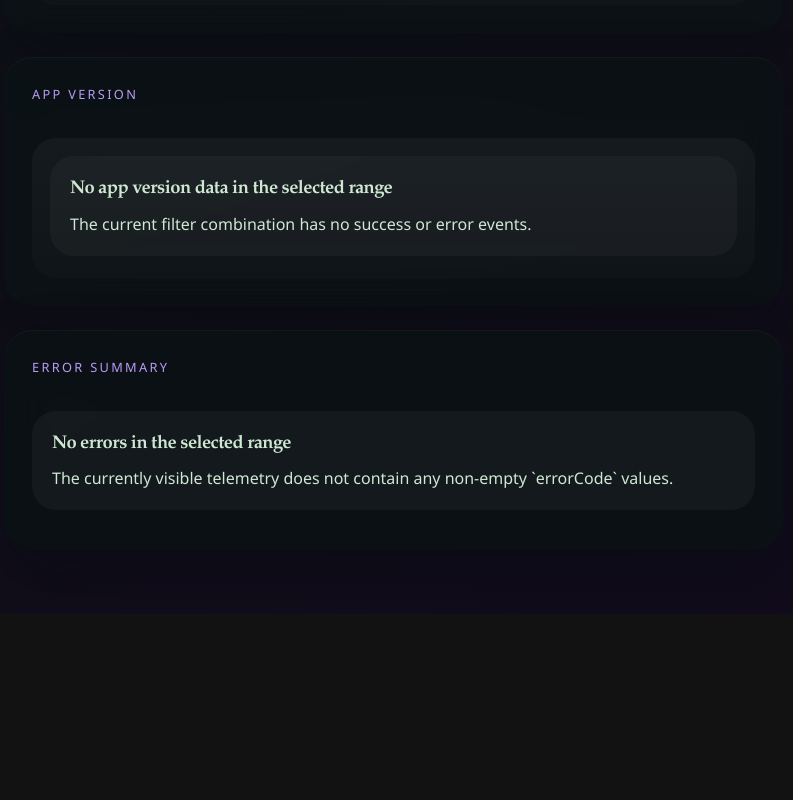
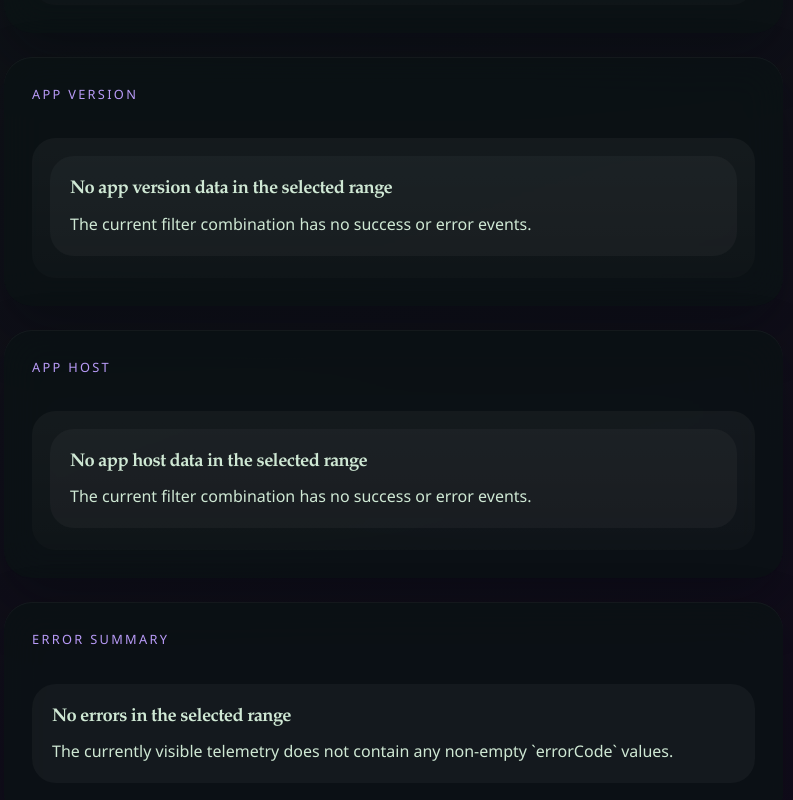
Before and after one commit to hynek-jina/nostr-analytics, a React (Vite) app in the folder apps/analytics-dashboard/: page / in a window 1280 px wide. Shown: the part 2222-3022 px from the top of the page, without its empty margins (46-839 px from the left). Before the commit the page ends 2836 px from the top, so only its background shows below. Built offline with nearby package versions, Linux system fonts and the light colour scheme.

Commit message:
domain added

```diff
--- a/apps/analytics-dashboard/src/App.tsx
+++ b/apps/analytics-dashboard/src/App.tsx
@@ -13,6 +13,7 @@
 } from "./lib/identity";
 import { fetchAccountProfile, fetchTelemetryForCollector } from "./lib/nostr";
 import {
+  buildAppHostSeries,
   buildAppRuntimeSeries,
   buildAppVersionSeries,
   buildDailySeries,
@@ -76,6 +77,7 @@
 const UNKNOWN_DEVICE_PLATFORM_FILTER_VALUE = "__unknown_device_platform__";
 const UNKNOWN_APP_RUNTIME_FILTER_VALUE = "__unknown_app_runtime__";
 const UNKNOWN_APP_VERSION_FILTER_VALUE = "__unknown_app_version__";
+const UNKNOWN_APP_HOST_FILTER_VALUE = "__unknown_app_host__";
 
 const isObjectRecord = (value: unknown): value is Record<string, unknown> => {
   return typeof value === "object" && value !== null;
@@ -254,6 +256,10 @@
   return appVersion ?? "Unknown version";
 };
 
+const formatAppHostLabel = (appHost: string | null): string => {
+  return appHost ?? "Unknown host";
+};
+
 const toggleSelection = <T,>(current: readonly T[], value: T): T[] => {
   return current.includes(value)
     ? current.filter((item) => item !== value)
@@ -325,6 +331,20 @@
   return telemetry.filter((item) => {
     const appVersion = item.appVersion ?? UNKNOWN_APP_VERSION_FILTER_VALUE;
     return appVersions.includes(appVersion);
+  });
+};
+
+const applyAppHostFilter = (
+  telemetry: readonly PaymentTelemetryEvent[],
+  appHosts: readonly string[],
+): PaymentTelemetryEvent[] => {
+  if (appHosts.length === 0) {
+    return [...telemetry];
+  }
+
+  return telemetry.filter((item) => {
+    const appHost = item.appHost ?? UNKNOWN_APP_HOST_FILTER_VALUE;
+    return appHosts.includes(appHost);
   });
 };
 
@@ -1281,6 +1301,7 @@
   >([]);
   const [selectedAppRuntimes, setSelectedAppRuntimes] = useState<string[]>([]);
   const [selectedAppVersions, setSelectedAppVersions] = useState<string[]>([]);
+  const [selectedAppHosts, setSelectedAppHosts] = useState<string[]>([]);
   const [selectedDate, setSelectedDate] = useState("");
   const [selectedHour, setSelectedHour] = useState("");
   const [hydratedFromCache, setHydratedFromCache] = useState(false);
@@ -1292,6 +1313,7 @@
   const deferredDevicePlatforms = useDeferredValue(selectedDevicePlatforms);
   const deferredAppRuntimes = useDeferredValue(selectedAppRuntimes);
   const deferredAppVersions = useDeferredValue(selectedAppVersions);
+  const deferredAppHosts = useDeferredValue(selectedAppHosts);
   const telemetry = dashboard?.telemetryEvents ?? [];
   const timeRangeTelemetry = filterTelemetryEvents({
     date: deferredDate || null,
@@ -1366,7 +1388,7 @@
     ),
     deferredAppRuntimes,
   );
-  const filteredTelemetry = applyAppVersionFilter(
+  const appHostChartTelemetry = applyAppVersionFilter(
     applyAppRuntimeFilter(
       applyDevicePlatformFilter(
         applyMintFilter(
@@ -1379,6 +1401,22 @@
     ),
     deferredAppVersions,
   );
+  const filteredTelemetry = applyAppHostFilter(
+    applyAppVersionFilter(
+      applyAppRuntimeFilter(
+        applyDevicePlatformFilter(
+          applyMintFilter(
+            applyMethodFilter(hourFilteredTelemetry, deferredMethods),
+            deferredMints,
+          ),
+          deferredDevicePlatforms,
+        ),
+        deferredAppRuntimes,
+      ),
+      deferredAppVersions,
+    ),
+    deferredAppHosts,
+  );
   const dailySeries = buildDailySeries({
     date: deferredDate || null,
     period: selectedPeriod,
@@ -1390,6 +1428,7 @@
   );
   const appRuntimeSeries = buildAppRuntimeSeries(appRuntimeChartTelemetry);
   const appVersionSeries = buildAppVersionSeries(appVersionChartTelemetry);
+  const appHostSeries = buildAppHostSeries(appHostChartTelemetry);
   const mintSeries = buildMintSeries(mintChartTelemetry);
   const methodSeries = buildMethodSeries(methodChartTelemetry);
   const totalEventCount = filteredTelemetry.length;
@@ -1409,6 +1448,7 @@
   const activeDevicePlatformKeys = deferredDevicePlatforms;
   const activeAppRuntimeKeys = deferredAppRuntimes;
   const activeAppVersionKeys = deferredAppVersions;
+  const activeAppHostKeys = deferredAppHosts;
 
   function handleTimeBucketClick(item: DailySeriesItem) {
     if (item.bucketKind === "day") {
@@ -1457,6 +1497,12 @@
         ? UNKNOWN_APP_VERSION_FILTER_VALUE
         : appVersion;
     setSelectedAppVersions((current) => toggleSelection(current, nextValue));
+  }
+
+  function handleAppHostChartClick(appHost: string) {
+    const nextValue =
+      appHost === "__unknown__" ? UNKNOWN_APP_HOST_FILTER_VALUE : appHost;
+    setSelectedAppHosts((current) => toggleSelection(current, nextValue));
   }
 
   function clearDateFilter() {
@@ -1696,6 +1742,7 @@
     setSelectedDevicePlatforms([]);
     setSelectedAppRuntimes([]);
     setSelectedAppVersions([]);
+    setSelectedAppHosts([]);
     setSelectedPeriod("7d");
     setErrorMessage(null);
     setLoadPhase("idle");
@@ -1928,6 +1975,25 @@
                   : formatAppVersionLabel(selectedAppVersion)}
               </button>
             ))}
+            {selectedAppHosts.map((selectedAppHost) => (
+              <button
+                className="active-filter-chip active-filter-chip-button"
+                key={`host-${selectedAppHost}`}
+                onClick={() =>
+                  handleAppHostChartClick(
+                    selectedAppHost === UNKNOWN_APP_HOST_FILTER_VALUE
+                      ? "__unknown__"
+                      : selectedAppHost,
+                  )
+                }
+                type="button"
+              >
+                Host:{" "}
+                {selectedAppHost === UNKNOWN_APP_HOST_FILTER_VALUE
+                  ? "Unknown host"
+                  : formatAppHostLabel(selectedAppHost)}
+              </button>
+            ))}
           </div>
 
           <div className="chart-shell">
@@ -2083,6 +2149,28 @@
         <article className="panel panel-wide">
           <div className="panel-head">
             <div>
+              <p className="eyebrow">App host</p>
+            </div>
+          </div>
+
+          <div className="chart-shell">
+            <div className="chart-scroll-wrap">
+              <BreakdownChart
+                activeKeys={activeAppHostKeys}
+                chartId="app-host"
+                emptyDescription="The current filter combination has no success or error events."
+                emptyTitle="No app host data in the selected range"
+                label="app host"
+                onItemClick={handleAppHostChartClick}
+                series={appHostSeries}
+              />
+            </div>
+          </div>
+        </article>
+
+        <article className="panel panel-wide">
+          <div className="panel-head">
+            <div>
               <p className="eyebrow">Error summary</p>
             </div>
           </div>
--- a/apps/analytics-dashboard/src/lib/telemetry.ts
+++ b/apps/analytics-dashboard/src/lib/telemetry.ts
@@ -68,6 +68,7 @@
 
 export interface PaymentTelemetryEvent {
   amountBucket: string | null;
+  appHost: string | null;
   appRuntime: PaymentTelemetryAppRuntime | null;
   appVersion: string | null;
   createdAtSec: number;
@@ -148,6 +149,27 @@
 
   const trimmed = value.trim();
   return trimmed.length > 0 ? trimmed : null;
+};
+
+const normalizeAppHost = (value: string): string | null => {
+  const trimmed = value.trim();
+  if (trimmed.length === 0) return null;
+
+  const urlCandidate = trimmed.startsWith("//") ? `https:${trimmed}` : trimmed;
+  if (urlCandidate.includes("://")) {
+    try {
+      const url = new URL(urlCandidate);
+      return url.host ? url.host.toLowerCase() : null;
+    } catch {
+      return null;
+    }
+  }
+
+  const withoutPath = trimmed.split(/[/?#]/u, 1)[0]?.trim().toLowerCase() ?? "";
+  if (withoutPath.length === 0) return null;
+
+  const withoutAuth = withoutPath.split("@").at(-1)?.trim() ?? "";
+  return withoutAuth.length > 0 ? withoutAuth : null;
 };
 
 const toTwoDigitString = (value: number): string => {
@@ -270,6 +292,7 @@
   const mintValue = Reflect.get(parsed, "mint");
   const legacyPlatform = Reflect.get(parsed, "platform");
   const devicePlatformValue = Reflect.get(parsed, "devicePlatform");
+  const appHostValue = Reflect.get(parsed, "appHost");
   const appRuntimeValue = Reflect.get(parsed, "appRuntime");
   const appVersionValue = Reflect.get(parsed, "appVersion");
   const mint =
@@ -298,6 +321,14 @@
         : isTelemetryDevicePlatform(devicePlatformValue)
           ? devicePlatformValue
           : false;
+  const appHost =
+    appHostValue === undefined
+      ? null
+      : isStringOrNull(appHostValue)
+        ? appHostValue === null
+          ? null
+          : normalizeAppHost(appHostValue)
+        : false;
   const appRuntime =
     appRuntimeValue === undefined
       ? normalizedLegacyPlatform === "web"
@@ -332,6 +363,7 @@
   if (!isTelemetryPhase(phase)) return null;
   if (normalizedLegacyPlatform === false) return null;
   if (devicePlatform === false) return null;
+  if (appHost === false) return null;
   if (appRuntime === false) return null;
   if (appVersion === false) return null;
   if (mint === false) return null;
@@ -342,6 +374,7 @@
 
   return {
     amountBucket,
+    appHost,
     appRuntime,
     appVersion,
     createdAtSec: Math.trunc(createdAtSec),
@@ -746,6 +779,16 @@
   );
 };
 
+export const buildAppHostSeries = (
+  telemetry: readonly PaymentTelemetryEvent[],
+): CategorySeriesItem[] => {
+  return buildCategorySeries(
+    telemetry,
+    (event) => event.appHost,
+    (value) => value ?? "Unknown host",
+  );
+};
+
 export const formatShortNpub = (npub: string): string => {
   if (npub.length <= 18) return npub;
   return `${npub.slice(0, 10)}...${npub.slice(-8)}`;
```
Also changed, not shown: 1 other file (tests, documents, lock files or other folders).
